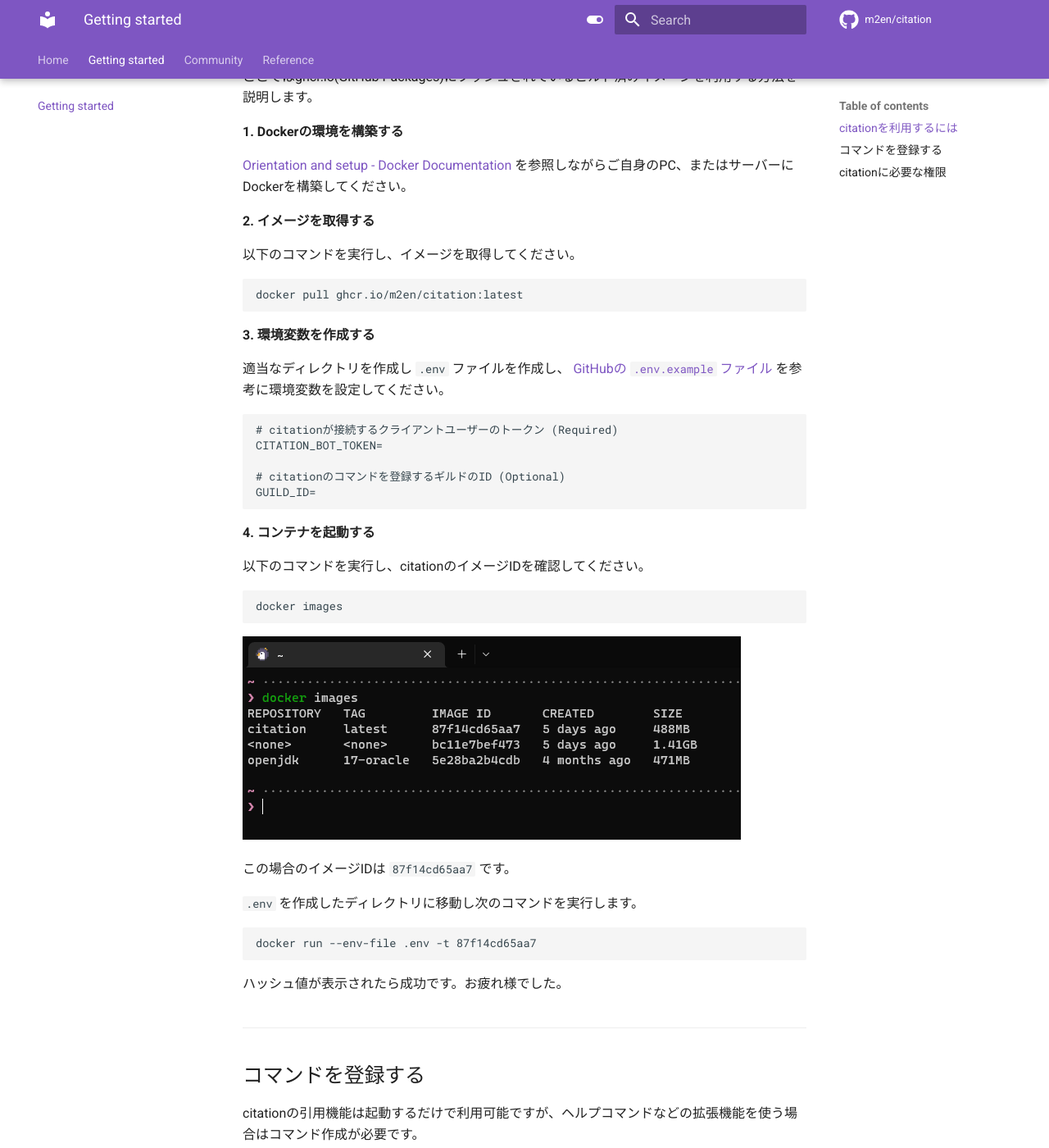
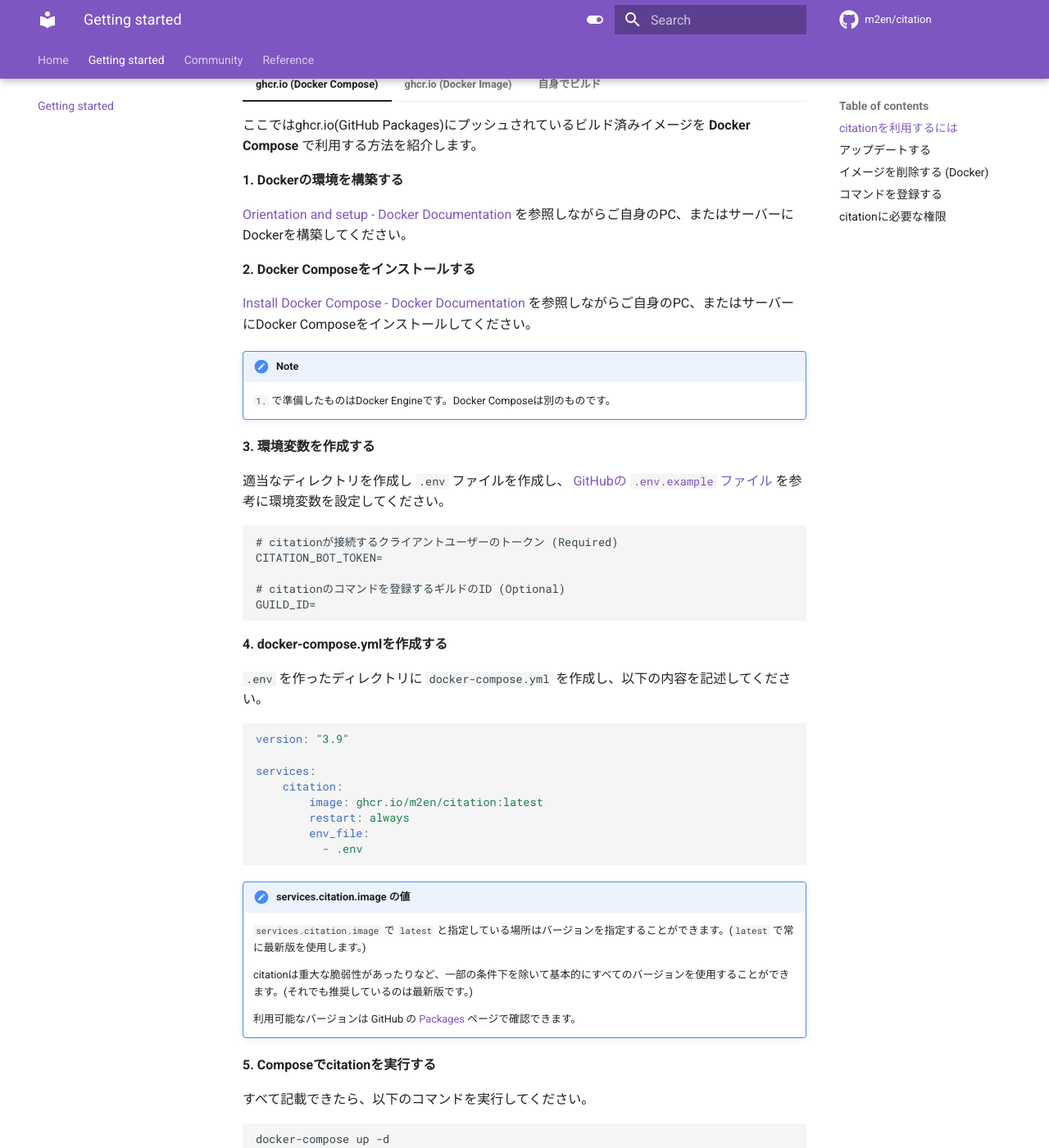
Before and after one commit to citation-dev/citation-docs, an MkDocs documentation site: the page built from docs/getting-started.md, in a window 1280 px wide and 1400 px high, scrolled down 796 px. Shown: the whole window at 82% size. Built offline with MkDocs 1.6.1 and Material for MkDocs 9.7.7, drawn with Linux system fonts in a browser that asks for light colours; comment, search, counter and statistics services are not loaded; some of the changed text lies outside the part shown.

Commit message:
docs: add docker-compose docs

````diff
--- a/docs/getting-started.md
+++ b/docs/getting-started.md
@@ -11,6 +11,7 @@
 citationは以下の方法で利用できます。
 
 1. ghcr.io(GitHub Packages)に用意されているビルド済みイメージを利用する (推奨)
+   - アップデートのたびにイメージのPullが必要ないDocker Composeで使用することをcitationでは推奨しています。
 2. 自分でビルドする
 
 
@@ -25,9 +26,70 @@
 
 ----
 
-=== "ghcr.io(GitHub Packages)"
+=== "ghcr.io (Docker Compose)"
 
-    ここではghcr.io(GitHub Packages)にプッシュされているビルド済みイメージを利用する方法を説明します。
+    ここではghcr.io(GitHub Packages)にプッシュされているビルド済みイメージを **Docker Compose** で利用する方法を紹介します。
+
+    **1. Dockerの環境を構築する**
+
+    [Orientation and setup - Docker Documentation](https://docs.docker.com/get-started/) を参照しながらご自身のPC、またはサーバーにDockerを構築してください。
+
+    **2. Docker Composeをインストールする**
+
+    [Install Docker Compose - Docker Documentation](https://docs.docker.com/compose/install/) を参照しながらご自身のPC、またはサーバーにDocker Composeをインストールしてください。
+
+    !!! note
+
+        `1.` で準備したものはDocker Engineです。Docker Composeは別のものです。
+
+    **3. 環境変数を作成する**
+
+    適当なディレクトリを作成し `.env` ファイルを作成し、 [GitHubの `.env.example` ファイル](https://github.com/m2en/citation/blob/main/.env.example) を参考に環境変数を設定してください。
+
+    ```.env
+    # citationが接続するクライアントユーザーのトークン (Required)
+    CITATION_BOT_TOKEN=
+
+    # citationのコマンドを登録するギルドのID (Optional)
+    GUILD_ID=
+    ```
+
+    **4. docker-compose.ymlを作成する**
+
+    `.env` を作ったディレクトリに `docker-compose.yml` を作成し、以下の内容を記述してください。
+
+    ```yaml
+    version: "3.9"
+
+    services:
+        citation:
+            image: ghcr.io/m2en/citation:latest
+            restart: always
+            env_file:
+              - .env
+    ```
+
+    !!! note "services.citation.image の値"
+
+        `services.citation.image` で `latest` と指定している場所はバージョンを指定することができます。(`latest` で常に最新版を使用します。)
+
+        citationは重大な脆弱性があったりなど、一部の条件下を除いて基本的にすべてのバージョンを使用することができます。(それでも推奨しているのは最新版です。)
+
+        利用可能なバージョンは GitHub の [Packages](https://github.com/users/m2en/packages/container/package/citation) ページで確認できます。
+
+    **5. Composeでcitationを実行する**
+
+    すべて記載できたら、以下のコマンドを実行してください。
+
+    ```bash
+    docker-compose up -d
+    ```
+
+    イメージのダウンロードが始まり、しばらくするとcitationが起動します。
+
+=== "ghcr.io (Docker Image)"
+
+    ここではghcr.io(GitHub Packages)にプッシュされているビルド済みイメージを **Docker Image** で利用する方法を説明します。
 
     **1. Dockerの環境を構築する**
 
@@ -109,6 +171,130 @@
 
 ----
 
+## アップデートする
+
+citationのパッチが配信されると [Releases](https://github.com/m2en/citation/releases) ページが更新されます。
+
+以下の手順に従って更新を行ってください。
+
+=== "ghcr.io (Docker Compose)"
+
+    **1. `docker-compose.yml` を開き、イメージのバージョンを更新します。**
+
+    ```yaml
+    version: "3.9"
+
+    services:
+      citation:
+        image: ghcr.io/m2en/citation:latest
+        container_name: citation
+        restart: always
+        env_file: .env
+    ```
+
+    !!! note
+
+        `services.citation.image` の値を `latest` にしている場合は変更の必要はありません。
+
+    **2. `docker-compose.yml` を保存し、次のコマンドでイメージの削除及び、コンテナの殺害を行います。**
+
+    ```bash
+    docker-compose down
+    ```
+
+    **3. 再起動を行います。**
+
+    ```bash
+    docker-compose up -d
+    ```
+
+=== "ghcr.io (Docker Image)"
+
+    **1. アクティブのコンテナを停止します。**
+
+    ```bash
+    docker container rm <CONTAINER_ID>
+    ```
+
+    **2. イメージを削除します。**
+
+    ```bash
+    docker image rm -f <IMAGE_ID>
+    ```
+
+    **3. 新しいイメージをPullします。**
+
+    ```bash
+    docker pull ghcr.io/m2en/citation:latest
+    ```
+
+    **4. 再起動します**
+
+    ```bash
+    docker run --rm --env-file .env -d <IMAGE_ID>
+    ```
+
+=== "自身でビルドしている場合"
+
+    **1. 最新の状態をPullします。**
+
+    ```bash
+    git pull
+    ```
+
+    **2. ビルドします。**
+
+    ```bash
+    ./gradlew shadowJar
+    ```
+
+    **3. 再起動します。**
+
+    ```bash
+    java -jar build/libs/citation.jar
+    ```
+
+----
+
+## イメージを削除する (Docker)
+
+イメージを削除するには次のコマンドを実行します。
+
+```bash
+docker image rm -f <IMAGE_ID>
+```
+
+!!! warning "イメージを削除できないとき"
+
+    イメージを削除するには予め、そのイメージが使用しているコンテナがないかどうか確認してください。
+
+    ```bash
+    docker container ls
+    ```
+
+    アクティブな状態のイメージが有る場合はForce Option `-f` を使っても削除できません。
+
+!!! tip "コンテナなどを一括で削除する"
+
+    次のコマンドで、コンテナなどの一括削除ができます。
+
+    ```bash
+    docker system prune
+    ```
+
+    このコマンドでは以下のものが削除されます。
+
+    - 停止しているすべてのコンテナ
+    - コンテナで使われていないすべてのネットワーク
+    - すべてのイメージ
+    - すべてのビルドキャッシュ
+
+    なお、このコマンドはすべてのイメージを削除します。
+
+    Docker Imageを自分でビルドしている場合はJava 17(JDK)のイメージも削除されるため、次回ビルド時にイメージの再インストールが行われます。
+
+----
+
 ## コマンドを登録する
 
 citationの引用機能は起動するだけで利用可能ですが、ヘルプコマンドなどの拡張機能を使う場合はコマンド作成が必要です。
````
Also changed, not shown: other parts of docs/getting-started.md (+1 -1 lines).
